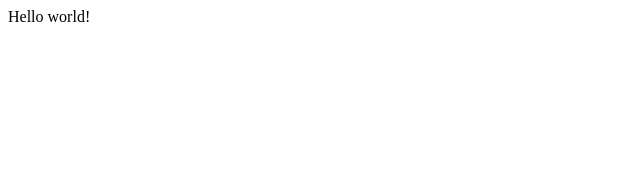
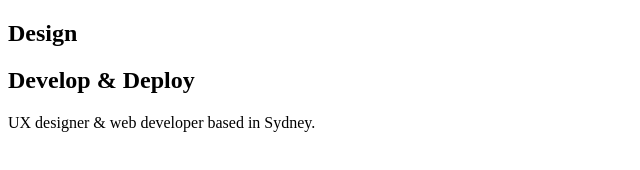
Before and after one commit to danCoda/gatsby-react-webWarrior, a Gatsby site: page / in a window 1280 px wide. Shown: the whole page, without its empty margins (0-640 px from the left). Built offline with nearby package versions, Linux system fonts and the light colour scheme; Gatsby itself is replaced by a stand-in of ours.

Commit message:
Different pages added.

```diff
--- a/src/pages/index.js
+++ b/src/pages/index.js
@@ -1,5 +1,13 @@
 import React from "react"
 
 export default function Home() {
-  return <div>Hello world!</div>
+  return (
+    <section>
+      <div>
+        <h2>Design</h2>
+        <h2>Develop & Deploy</h2>
+        <p>UX designer & web developer based in Sydney.</p>
+      </div>
+    </section>
+  )
 }
```
Also changed, not shown: src/pages/404.js (added, +10 -0 lines), src/pages/about.js (added, +12 -0 lines), src/pages/projects/index.js (added, +12 -0 lines), src/pages/projects/test.js (added, +11 -0 lines).
